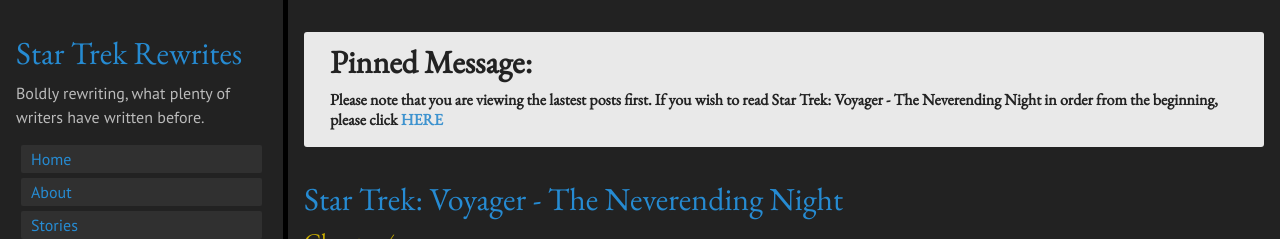
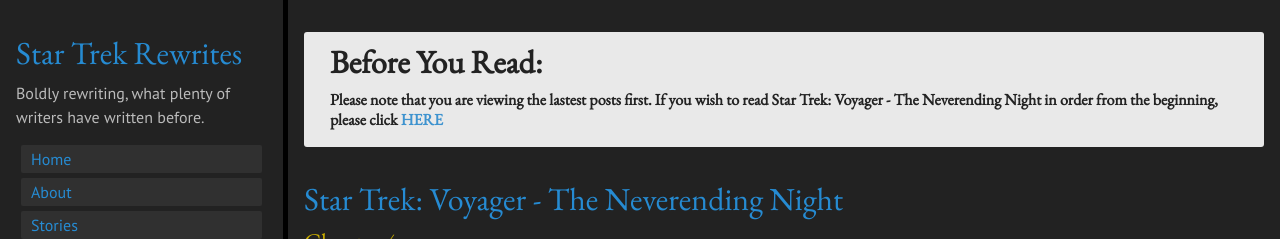
Before and after one commit to jnissenbaum18/startrekrewrites, a Jekyll site: the page built from index.html, in a window 1280 px wide and 900 px high. Shown: the top 239 px of the window. Built offline with Jekyll 4.4.1, drawn with Linux system fonts in a browser that asks for light colours; the list of posts is cut into pages by our own code.

Commit message:
updated pinned header

```diff
--- a/index.html
+++ b/index.html
@@ -4,7 +4,7 @@
 ---
 
 <div class="pinned">
-  <h1 class="pinned-text pinned-header">Pinned Message:</h1>
+  <h1 class="pinned-text pinned-header">Before You Read:</h1>
   <h4 class="pinned-text">Please note that you are viewing the lastest posts first.
     If you wish to read Star Trek: Voyager - The Neverending Night
     in order from the beginning, please click
```
